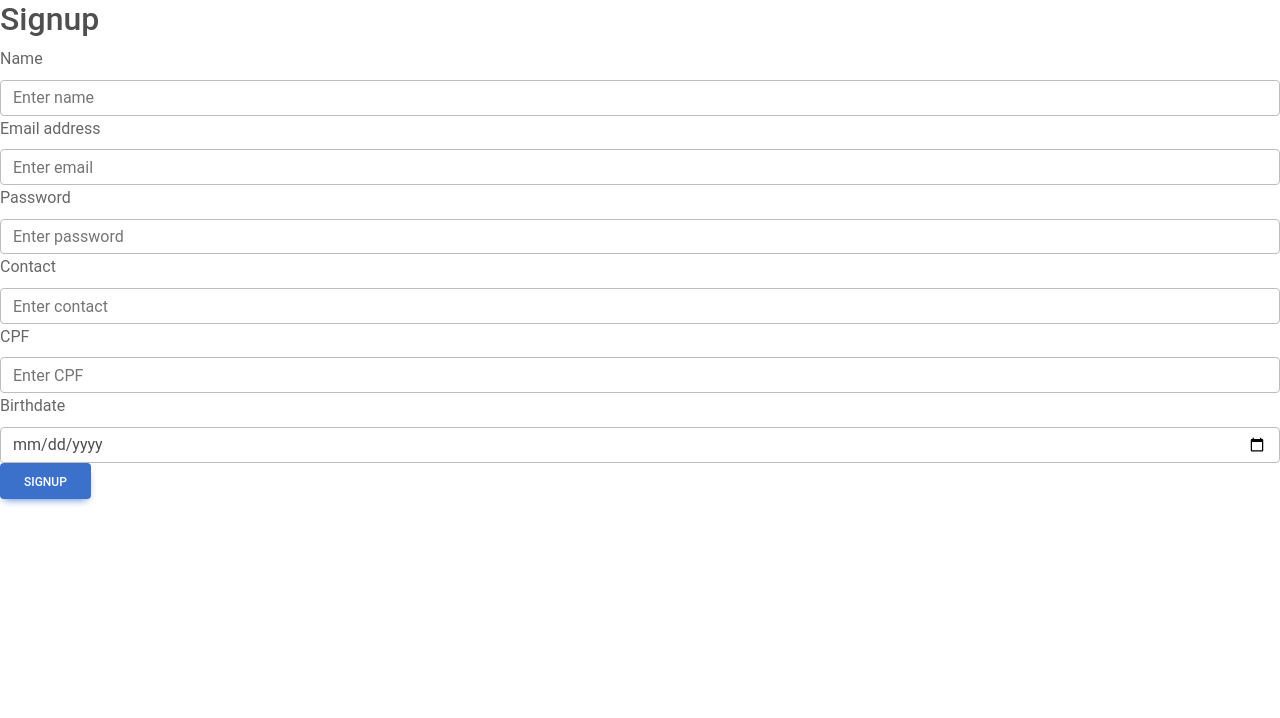
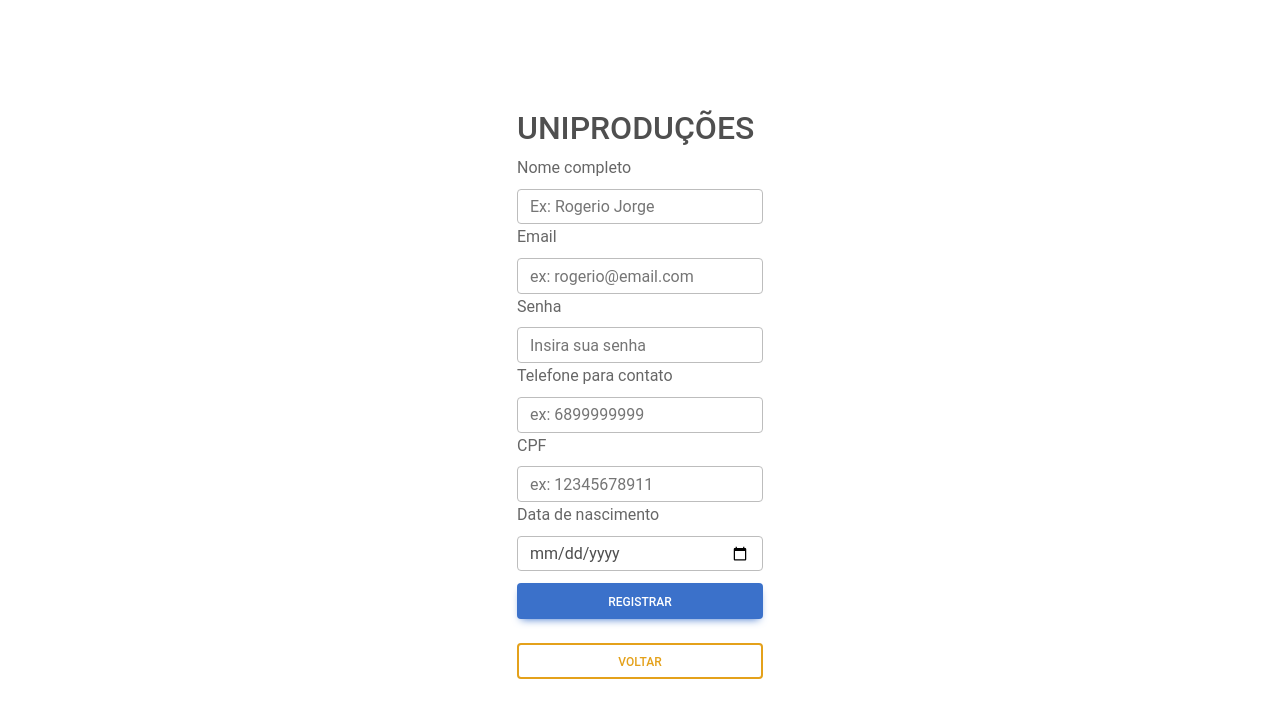
Before and after one commit to crCoelhos/unipro-frontend, a React (Create React App) app: page /signup in a window 1280 px wide. Shown: the top 718 px of the page. Built offline with nearby package versions, Linux system fonts and the light colour scheme; the HTML template or start-up script is replaced by a standard one.

Commit message:
update(signup) - adequation and viabilization ~~ working

```diff
--- a/src/components/SignupPage/SignupPage.js
+++ b/src/components/SignupPage/SignupPage.js
@@ -1,6 +1,7 @@
 import React from 'react';
 import { Form, Button, Alert } from 'react-bootstrap';
 import useSignupController from '../../controllers/useSignupController';
+import styles from './SignupPage.module.css'
 
 const SignupPage = () => {
   const {
@@ -21,46 +22,51 @@ const SignupPage = () => {
   } = useSignupController();
 
   return (
+    <div className="d-flex justify-content-center align-items-center" style={{ height: '100vh' }}>
       <div>
-      <h2>Signup</h2>
-      <Form onSubmit={handleSubmit}>
+        <h2>UNIPRODUÇÕES</h2>
+        <Form onSubmit={handleSubmit} className={styles.signupForm}>
           <Form.Group controlId="formName">
-          <Form.Label>Name</Form.Label>
+            <Form.Label>Nome completo</Form.Label>
             <Form.Control
               type="text"
-            placeholder="Enter name"
+              placeholder="Ex: Rogerio Jorge"
               value={name}
               onChange={(e) => setName(e.target.value)}
+              required
             />
           </Form.Group>
 
           <Form.Group controlId="formEmail">
-          <Form.Label>Email address</Form.Label>
+            <Form.Label>Email</Form.Label>
             <Form.Control
               type="email"
-            placeholder="Enter email"
+              placeholder="ex: rogerio@email.com"
               value={email}
               onChange={(e) => setEmail(e.target.value)}
+              required
             />
           </Form.Group>
 
           <Form.Group controlId="formPassword">
-          <Form.Label>Password</Form.Label>
+            <Form.Label>Senha</Form.Label>
             <Form.Control
               type="password"
-            placeholder="Enter password"
+              placeholder="Insira sua senha"
               value={password}
               onChange={(e) => setPassword(e.target.value)}
+              required
             />
           </Form.Group>
 
           <Form.Group controlId="formContact">
-          <Form.Label>Contact</Form.Label>
+            <Form.Label>Telefone para contato</Form.Label>
             <Form.Control
               type="text"
-            placeholder="Enter contact"
+              placeholder="ex: 6899999999"
               value={contact}
               onChange={(e) => setContact(e.target.value)}
+              required
             />
           </Form.Group>
 
@@ -68,28 +74,35 @@ const SignupPage = () => {
             <Form.Label>CPF</Form.Label>
             <Form.Control
               type="text"
-            placeholder="Enter CPF"
+              placeholder="ex: 12345678911"
               value={cpf}
               onChange={(e) => setCpf(e.target.value)}
+              required
             />
           </Form.Group>
 
           <Form.Group controlId="formBirthdate">
-          <Form.Label>Birthdate</Form.Label>
+            <Form.Label>Data de nascimento</Form.Label>
             <Form.Control
               type="date"
-            placeholder="Enter birthdate"
+              placeholder="ex:1999-01-01"
               value={birthdate}
               onChange={(e) => setBirthdate(e.target.value)}
+              required
             />
           </Form.Group>
 
-        <Button variant="primary" type="submit">
-          Signup
+          <Button variant="primary" type="submit" className={styles.SubmitButton}>
+            Registrar
+          </Button>
+
+          <Button variant="outline-warning" type="submit" className={styles.SubmitButton}>
+            Voltar
           </Button>
         </Form>
 
-      {signupError && <Alert variant="danger">Signup failed. Please try again.</Alert>}
+        {signupError && <Alert variant="danger">O registro falhou. Por favor tente novamente.</Alert>}
+      </div>
     </div>
   );
 };
--- a/src/components/SignupPage/SignupPage.module.css
+++ b/src/components/SignupPage/SignupPage.module.css
@@ -1 +1,10 @@
 .SignupPage {}
+
+.SubmitButton{
+    margin: 12px 0;
+}
+
+.signupForm{
+    display: flex;
+    flex-direction: column;
+}
```
Lines whose indentation alone changed are shown as unchanged.
